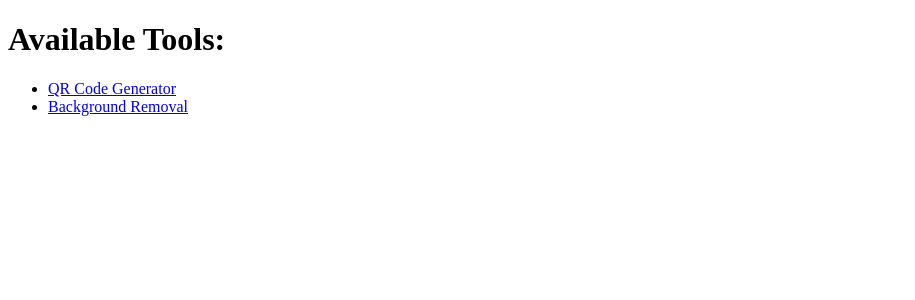
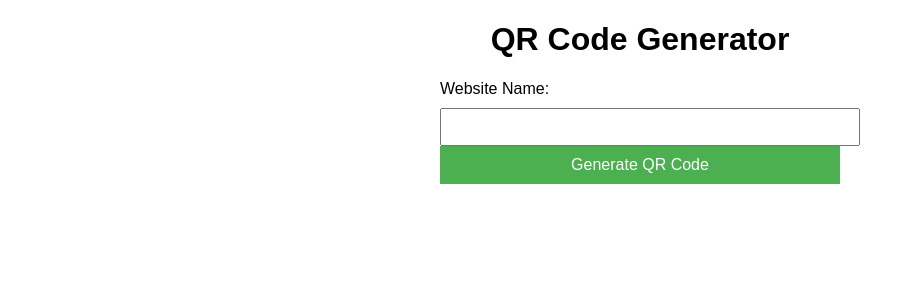
Before and after one commit to williamgay25/site, a Flask app: page / in a window 1280 px wide. Shown: the top 300 px of the page, without its empty margins (0-915 px from the left). Run offline with Flask 3, Linux system fonts and the light colour scheme.

Commit message:
chore: fixing qrcode download issue, clean up project

```diff
--- a/tools/app.py
+++ b/tools/app.py
@@ -1,41 +1,16 @@
-import qrcode
 from flask import Flask, render_template, request, redirect, url_for, send_file
 from tools import qr
 
 app = Flask(__name__)
 
-@app.route('/')
-def index():
-    return render_template('index.html')
-
-@app.route('/qrcode', methods=['GET', 'POST'])
+@app.route('/', methods=['GET', 'POST'])
 def qrcode_generator():
     if request.method == 'POST':
         text = request.form['website_name']
-        filename = qr.generate_qr_code(text)
-        print(filename)
-        return redirect(url_for('download', filename=filename))
-    return render_template('qrcode.html')
-
-@app.route('/background', methods=['GET', 'POST'])
-def background_remover():
-    if request.method == 'POST':
-        image = request.files['image']
-        image.save('test.JPEG')
-        return redirect(url_for('download', filename='final.jpg'))
-    return render_template('background.html')
-
-@app.route('/compress', methods=['GET', 'POST'])
-def book_compressor():
-    if request.method == 'POST':
-        image = request.files['image']
-        image.save('test.JPEG')
-        return redirect(url_for('download', filename='compressed.jpg'))
-    return render_template('compress.html')
-
-@app.route('/download/<filename>')
-def download(filename):
-    return send_file(filename, as_attachment=True)
+        path = qr.generate_qr_code(text)
+        qrcode_url = url_for('static', filename=path)
+        return render_template('index.html', qrcode=qrcode_url)
+    return render_template('index.html')
 
 if __name__ == '__main__':
     app.run()
--- a/tools/templates/index.html
+++ b/tools/templates/index.html
@@ -1,13 +1,58 @@
 <!DOCTYPE html>
 <html>
 <head>
-    <title>Tools</title>
+    <title>QR Code Generator</title>
+    <style>
+        body {
+            font-family: Arial, sans-serif;
+        }
+
+        h1 {
+            text-align: center;
+        }
+
+        .form-container {
+            max-width: 400px;
+            margin: 0 auto;
+        }
+
+        .form-container label {
+            display: block;
+            margin-bottom: 10px;
+        }
+
+        .form-container input[type="text"] {
+            width: 100%;
+            padding: 8px;
+            font-size: 16px;
+        }
+
+        .form-container input[type="submit"] {
+            width: 100%;
+            padding: 10px;
+            font-size: 16px;
+            background-color: #4CAF50;
+            color: #fff;
+            border: none;
+            cursor: pointer;
+        }
+    </style>
 </head>
 <body>
-    <h1>Available Tools:</h1>
-    <ul>
-        <li><a href="/qrcode">QR Code Generator</a></li>
-        <li><a href="/removebg">Background Removal</a></li>
-    </ul>
+    <h1>QR Code Generator</h1>
+    <div class="form-container">
+        <form action="/qrcode" method="post">
+            <label for="website_name">Website Name:</label>
+            <input type="text" id="website_name" name="website_name" required>
+            <input type="submit" value="Generate QR Code">
+        </form>
+    </div>
+    {% if qrcode %}
+    <div class="qrcode-container">
+        <h2>Generated QR Code</h2>
+        <img src="{{ qrcode }}" alt="QR Code">
+        <a href="{{ qrcode }}" download="qrcode.png">Download QR Code</a>
+    </div>
+    {% endif %}
 </body>
 </html>
--- a/tools/tools/compress.py
+++ b/tools/tools/compress.py
@@ -1,7 +1,6 @@
 import os
 import zipfile
 import tempfile
-import shutil
 from PIL import Image
 
 def reduce_image_quality(image_path, quality=90):
--- a/tools/tools/qr.py
+++ b/tools/tools/qr.py
@@ -1,4 +1,5 @@
 import qrcode
+import os
 
 def generate_qr_code(text):
     qr = qrcode.QRCode(
@@ -11,5 +12,6 @@ def generate_qr_code(text):
     qr.make(fit=True)
     image = qr.make_image(fill_color="black", back_color="white")
     filename = 'qrcode.png'
-    image.save(filename)
-    return filename
+    save_path = os.path.join('static', filename)
+    image.save(save_path)
+    return save_path
```
Also changed, not shown: tools/templates/qrcode.html (deleted, +0 -51 lines), tools/qrcode.png (deleted), tools/templates/background.html (deleted), tools/templates/compress.html (deleted).
